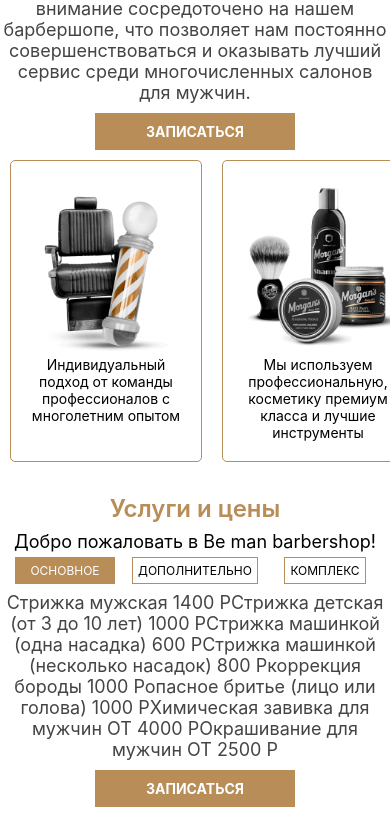
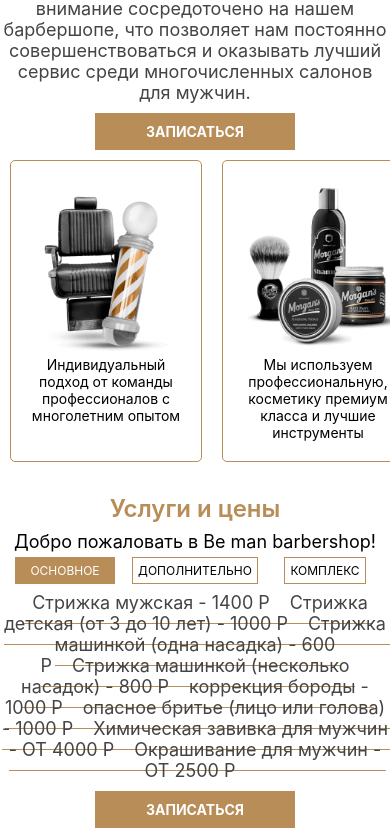
Before and after one commit to prostodennik/BeManApp, a React Native app: screen / in a window 390 px wide. Shown: the part 918-1756 px from the top of the page. Before the commit the page ends 1735 px from the top, so only its background shows below. Built offline with nearby package versions, Linux system fonts and the light colour scheme.

Commit message:
auto-commit

```diff
--- a/pages/Price.tsx
+++ b/pages/Price.tsx
@@ -74,7 +74,7 @@ const Price = () => {
         ButtonPrice={<ButtonPrice menuId={menuId} setMenuId={setMenuId} />}>
         {dataPrice.map((item, id) => (
           <Text key={id} style={styles.textPrice}>
-            {item.title} {item.price}
+            {item.title} - {item.price}
           </Text>
         ))}
       </Section>
@@ -132,7 +132,8 @@ const styles = StyleSheet.create({
     color: Colors.white,
   },
   textPrice: {
-    flex: 1,
-    flexDirection: 'column-reverse',
+    padding: 10,
+    borderBottomWidth: 1,
+    borderBottomColor: Colors.primary,
   },
 });
```
